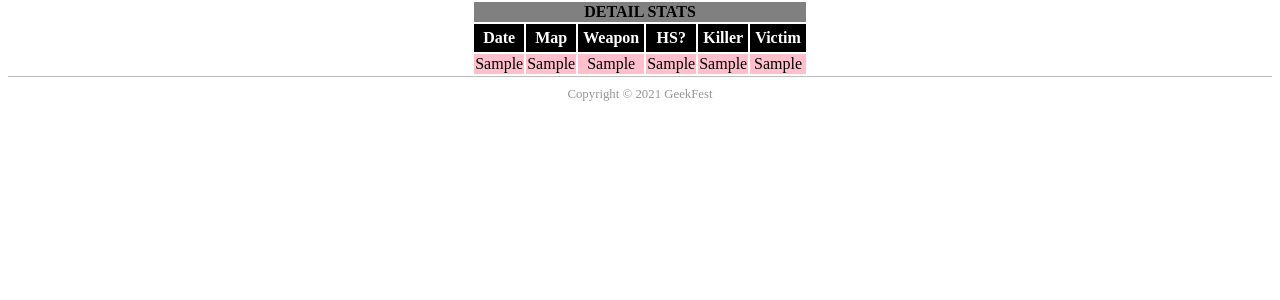
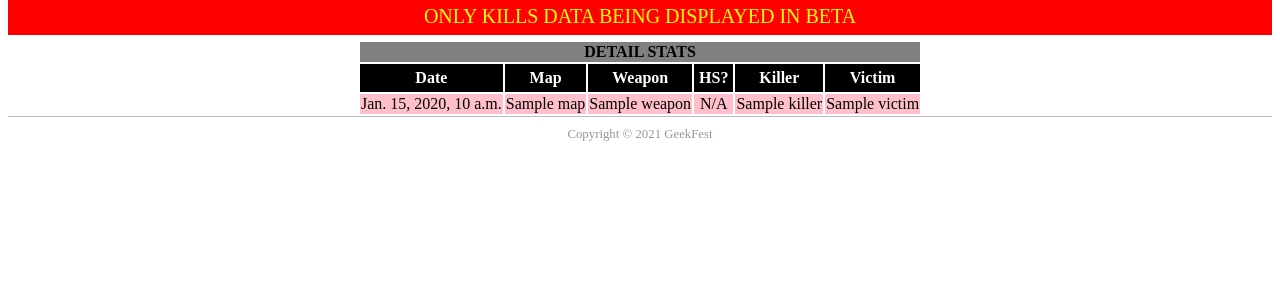
Before and after one commit to jroberts117/csgo-geekstats, a Django app: template geekstats/stats/templates/details.html in a window 1280 px wide. Shown: the part 218-518 px from the top of the page. Run offline with Django 3.2, Linux system fonts and the light colour scheme; the template is opened without the code that fills it: most values are stand-ins (such as "Sample title", 1, 10 or a date in 2020); some web fonts are replaced.

Commit message:
geekstats v0.3.3.31.21 - player details
brought player details live for kills data
Added correct links and ids to other pages
Cleaned up debug prints in middleware

```diff
--- a/geekstats/stats/geekclasses.py
+++ b/geekstats/stats/geekclasses.py
@@ -153,6 +153,7 @@ class item:
 class player:
     def __init__(self, data):
         try:
+            self.id = data[0]['geekid']
             self.name = data[0]['player']
             self.kills = data[0]['kills__sum']
             self.deaths = data[0]['deaths__sum']
--- a/geekstats/stats/middleware.py
+++ b/geekstats/stats/middleware.py
@@ -50,9 +50,6 @@ class EventData(object):
         if request.method == 'POST':                                            # If a date or season was picked
             if request.session.get('selector',False) and request.POST.get('dateList',False):
                 request.session['selector'] = request.POST['dateList']          # Set a session object for the item selected
-                print(request.POST['dateList'])
-                print(type(request.POST['dateList']))
-                print(validate(request.POST['dateList']))
                 if validate(request.POST['dateList']):                          # catch if it is a date or not
 ##                    temp = datetime.datetime.strptime(request.POST['dateList'], '%Y-%m-%d')  # Test to see if it is a date
                     request.session['start_date'] = request.POST['dateList']    # Set the session date ranges to the same thing
--- a/geekstats/stats/templates/details.html
+++ b/geekstats/stats/templates/details.html
@@ -7,6 +7,7 @@
 
 
 <!- Details box ->
+<DIV style="height:30px; text-align:center; margin-bottom: 5px; padding-top: 5px; font-size:20px; background-color:red; color:yellow;">ONLY KILLS DATA BEING DISPLAYED IN BETA</DIV>
 <div class="container rowwrap ">
 	<table style="">
 	<TR>
@@ -25,12 +26,12 @@
 		{% else %}
 			<TR style= "background:pink;">
 		{% endif %}
-		<TD class="acenter">{{i.3}}</td>
-		<TD class="acenter">{{i.0}}</td>
-		<TD class="acenter">{{i.1}}</td>
-		<TD class="acenter">{{i.2}}</td>
-		<TD class="acenter">{{i.4}}</td>
-		<TD class="acenter">{{i.5}}</td>
+		<TD class="acenter">{{i.match_datetime}}</td>
+		<TD class="acenter">{{i.map}}</td>
+		<TD class="acenter">{{i.weapon}}</td>
+		<TD class="acenter">N/A</td>
+		<TD class="acenter">{{i.killer}}</td>
+		<TD class="acenter">{{i.victim}}</td>
 	</TR>
 
 
```
Also changed, not shown: geekstats/stats/templates/tiers.html (+5 -5 lines), geekstats/stats/views.py (+20 -9 lines).
